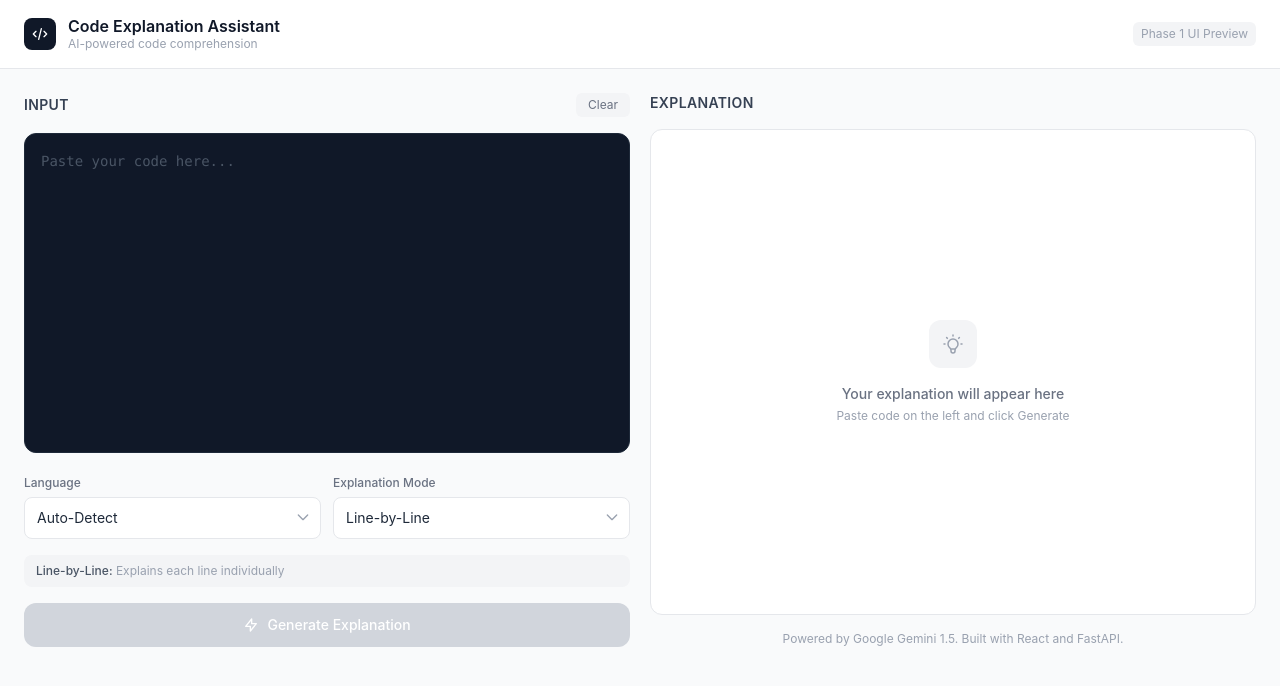
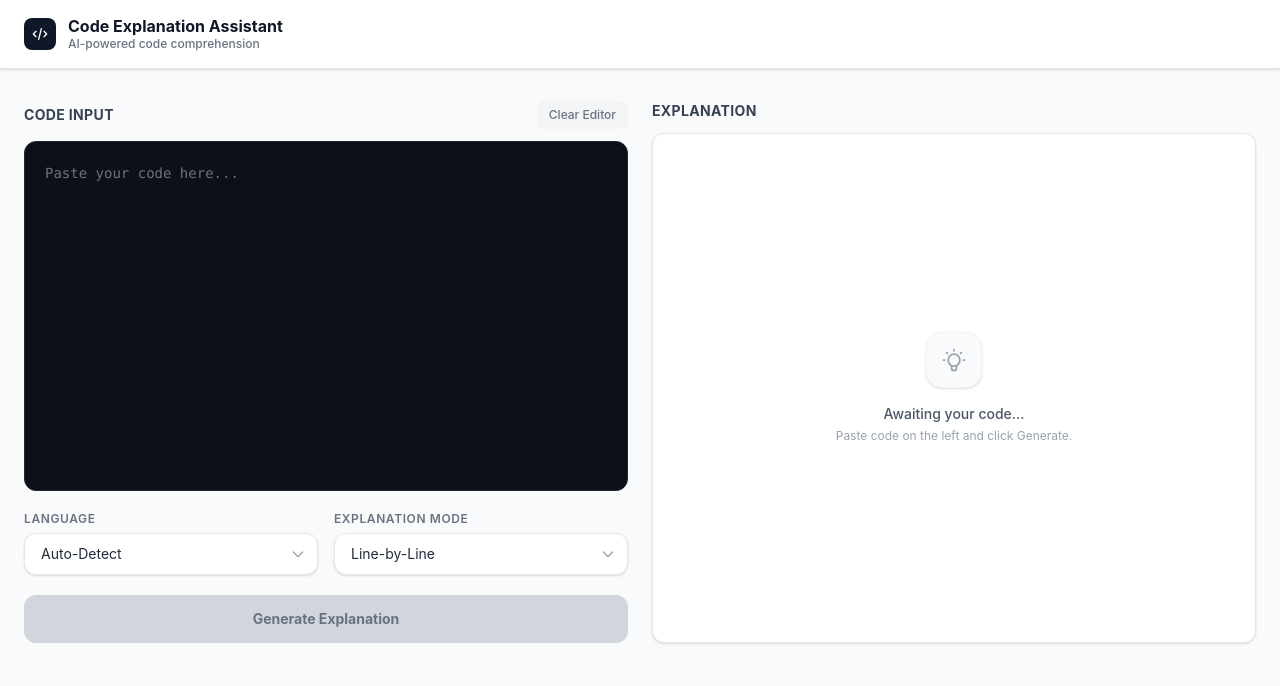
Before and after one commit to muhammadnouraiz/AI-Project, a React (Vite) app in the folder code-explainer/: page / in a window 1280 px wide. Shown: the top 686 px of the page. Built offline with nearby package versions, Linux system fonts and the light colour scheme.

Commit message:
remove legacy CodeExplainer.jsx and point App.jsx to new Home page

```diff
--- a/code-explainer/src/App.jsx
+++ b/code-explainer/src/App.jsx
@@ -1,2 +1,5 @@
-import CodeExplainer from "./CodeExplainer";
-export default function App() { return <CodeExplainer />; }
+import Home from "./pages/Home";
+
+export default function App() {
+  return <Home />;
+}
```
